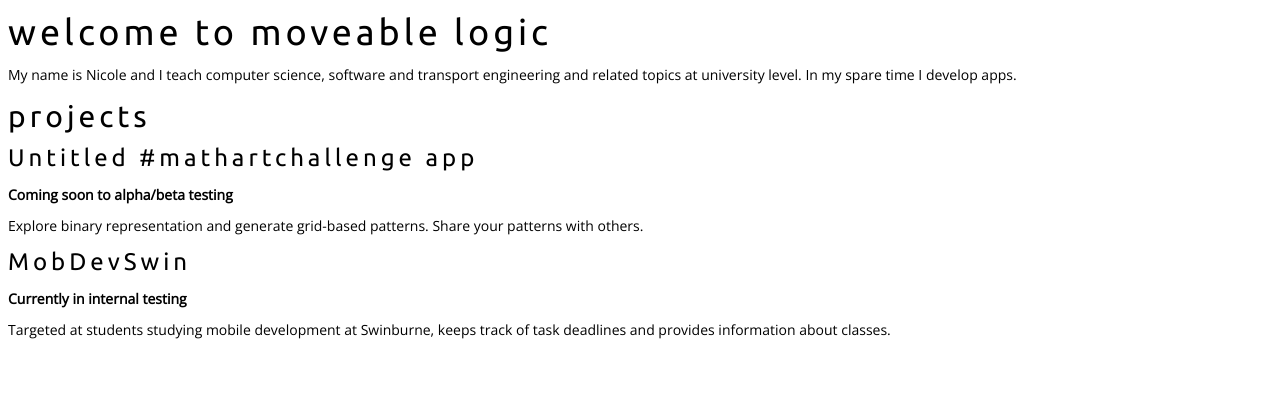
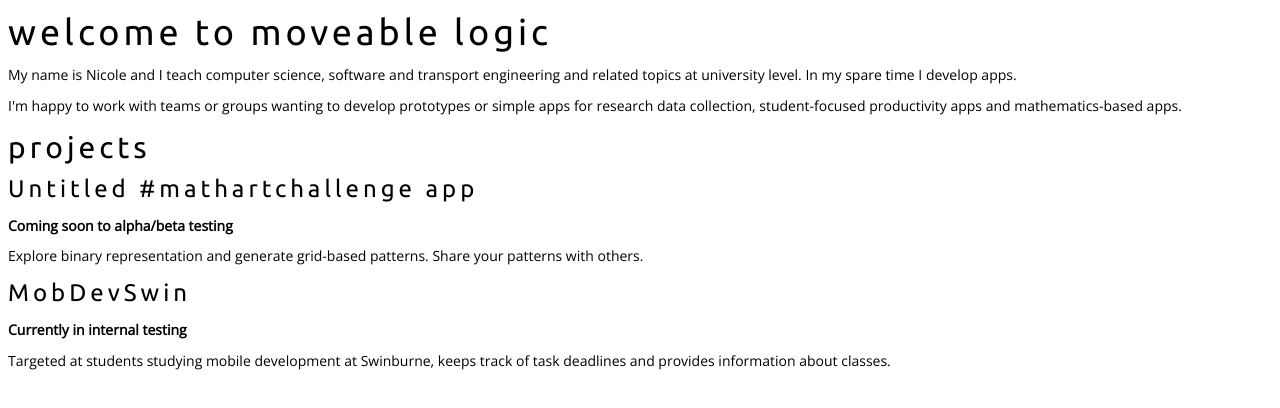
Before and after one commit to MoveableLogic/moveablelogic.github.io, a plain HTML site: page index.html in a window 1280 px wide. Drawn offline with nearby package versions, Linux system fonts and the light colour scheme.

Commit message:
Update index.html

```diff
--- a/index.html
+++ b/index.html
@@ -6,6 +6,7 @@
 <link href="https://fonts.googleapis.com/css2?family=Open+Sans&family=Ubuntu&display=swap" rel="stylesheet"></head>
   <h1>welcome to moveable logic</h1>
   <p>My name is Nicole and I teach computer science, software and transport engineering and related topics at university level. In my spare time I develop apps.</p>
+  <p>I'm happy to work with teams or groups wanting to develop prototypes or simple apps for research data collection, student-focused productivity apps and mathematics-based apps.</p>
   <h2>projects</h2>
   <h3>Untitled #mathartchallenge app</h3>
   <p><b>Coming soon to alpha/beta testing</b></p>
```
